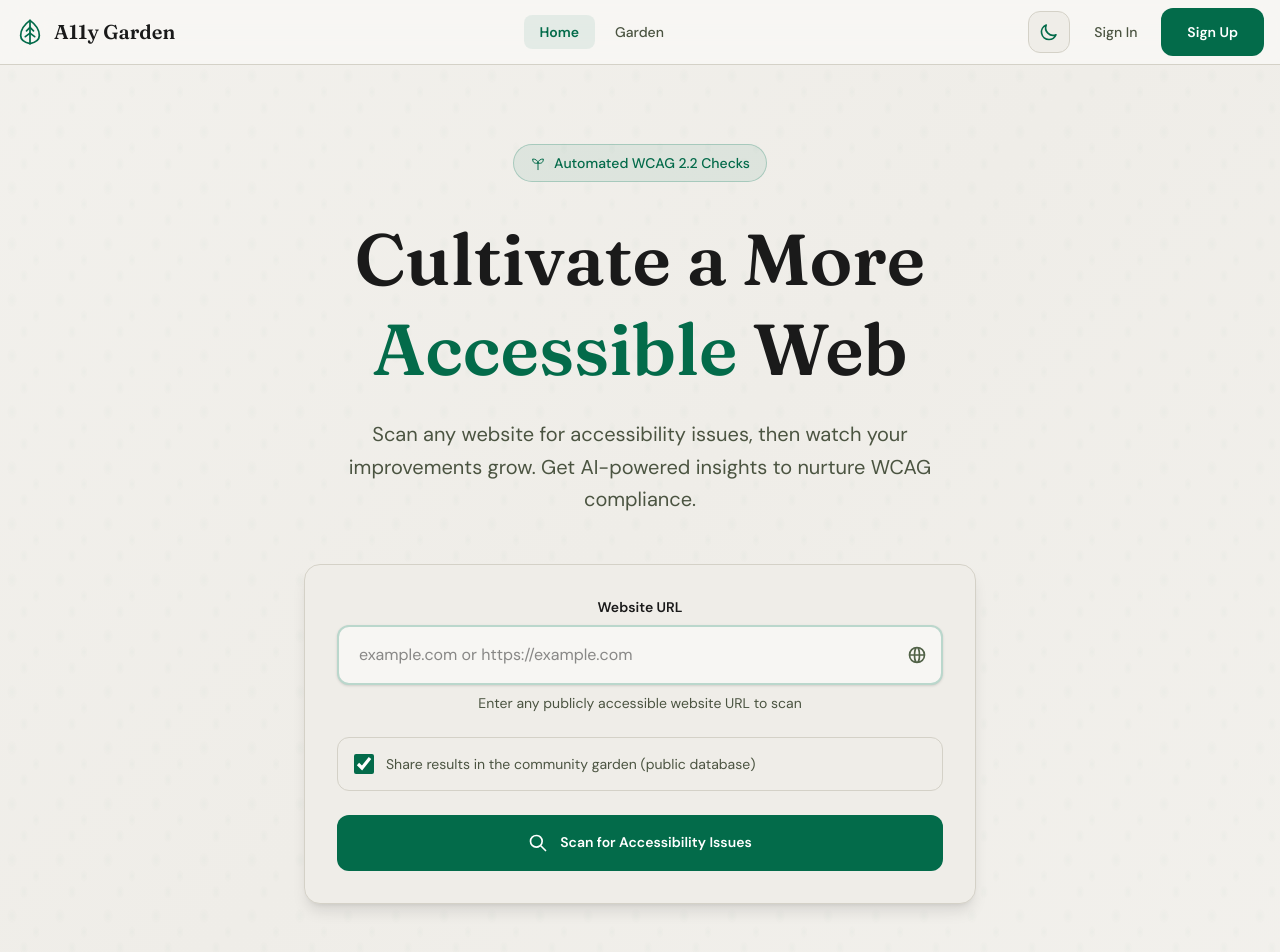
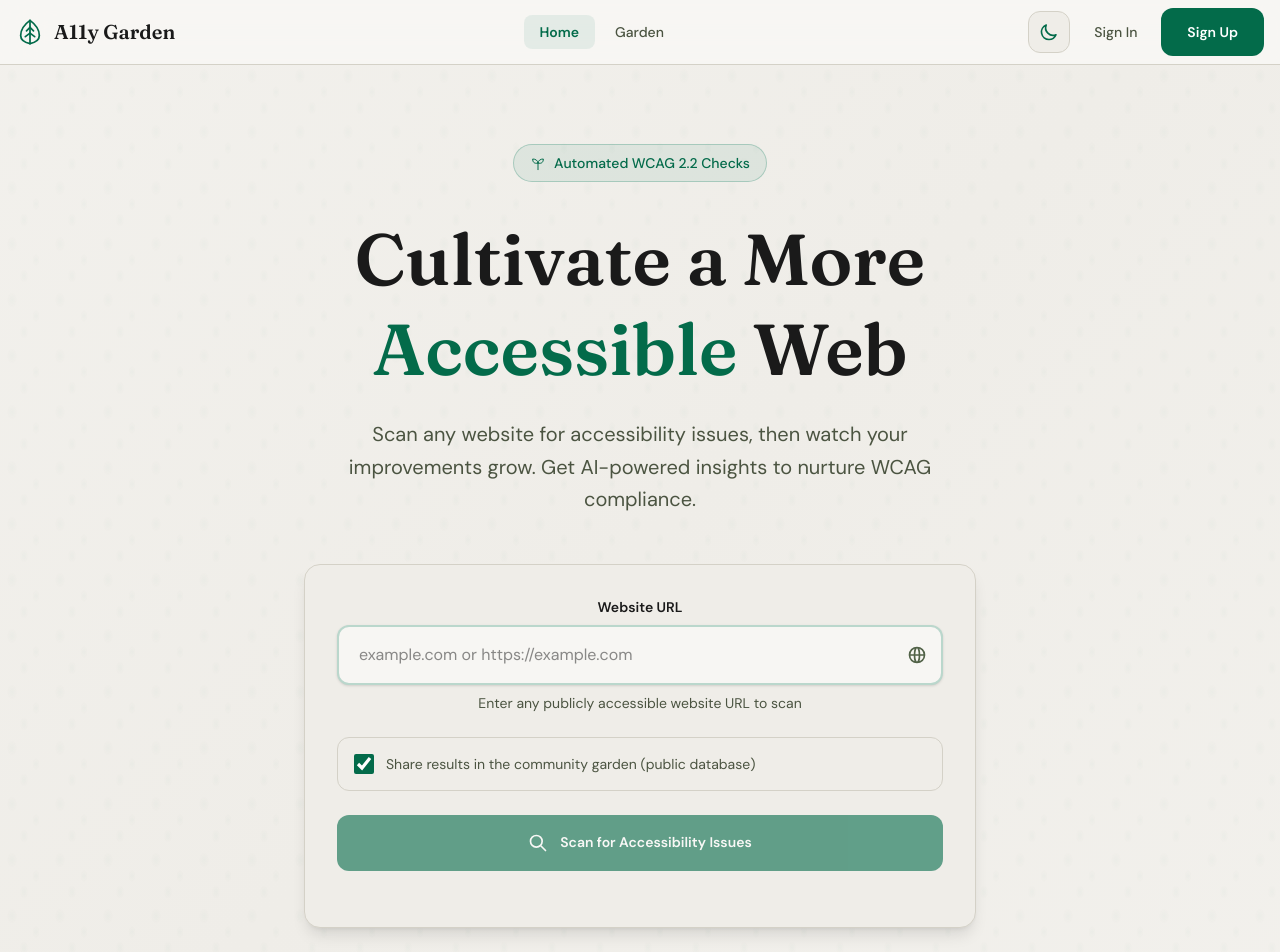
Before and after one commit to sethwilsonUS/a11y-garden, a Next.js app: page / in a window 1280 px wide. Shown: the top 952 px of the page. Built offline with nearby package versions, Linux system fonts and the light colour scheme; no server answers.

Commit message:
fix: improve VoiceOver on scan button

```diff
--- a/src/components/ScanForm.tsx
+++ b/src/components/ScanForm.tsx
@@ -302,13 +302,15 @@ export function ScanForm() {
 
       <button
         type="submit"
-        disabled={isSubmitting}
+        disabled={isSubmitting || !url.trim()}
+        aria-disabled={isSubmitting || !url.trim()}
         className={`relative w-full h-14 btn-primary text-base rounded-xl overflow-hidden ${
           isSubmitting ? "opacity-80 animate-pulse" : ""
         }`}
       >
-        {/* Default state */}
+        {/* Default state — aria-hidden keeps VoiceOver from reading both spans */}
         <span
+          aria-hidden={isSubmitting}
           className={`absolute inset-0 flex items-center justify-center gap-3 transition-all duration-300 ${
             isSubmitting ? "opacity-0 translate-y-4" : "opacity-100 translate-y-0"
           }`}
@@ -319,8 +321,9 @@ export function ScanForm() {
           Scan for Accessibility Issues
         </span>
 
-        {/* Loading state */}
+        {/* Loading state — aria-hidden keeps VoiceOver from reading both spans */}
         <span
+          aria-hidden={!isSubmitting}
           className={`absolute inset-0 flex items-center justify-center gap-3 transition-all duration-300 ${
             isSubmitting ? "opacity-100 translate-y-0" : "opacity-0 -translate-y-4"
           }`}
@@ -339,6 +342,11 @@ export function ScanForm() {
           </span>
         </span>
       </button>
+
+      {/* Live region for screen reader scan-progress announcements */}
+      <div className="sr-only" aria-live="assertive" aria-atomic="true">
+        {isSubmitting ? scanStatus || "Scan in progress…" : ""}
+      </div>
     </form>
   );
 }
```
